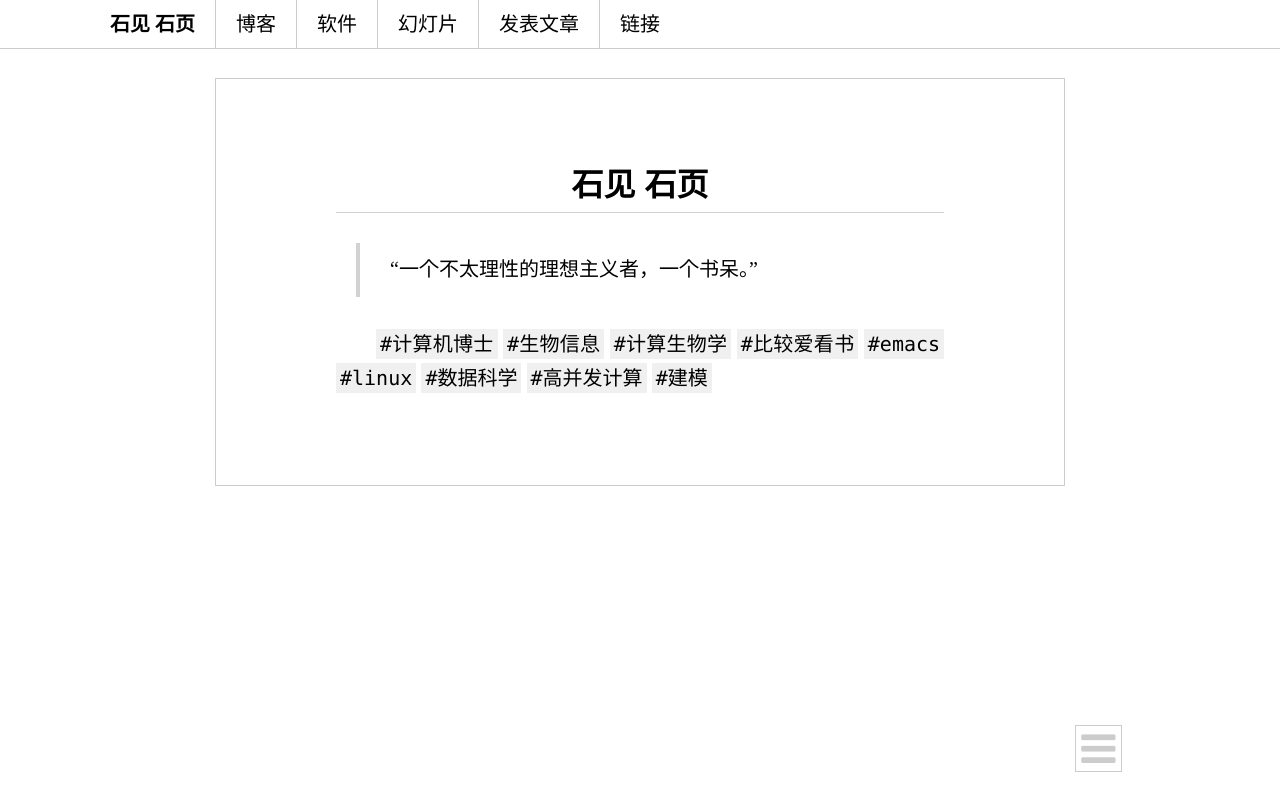
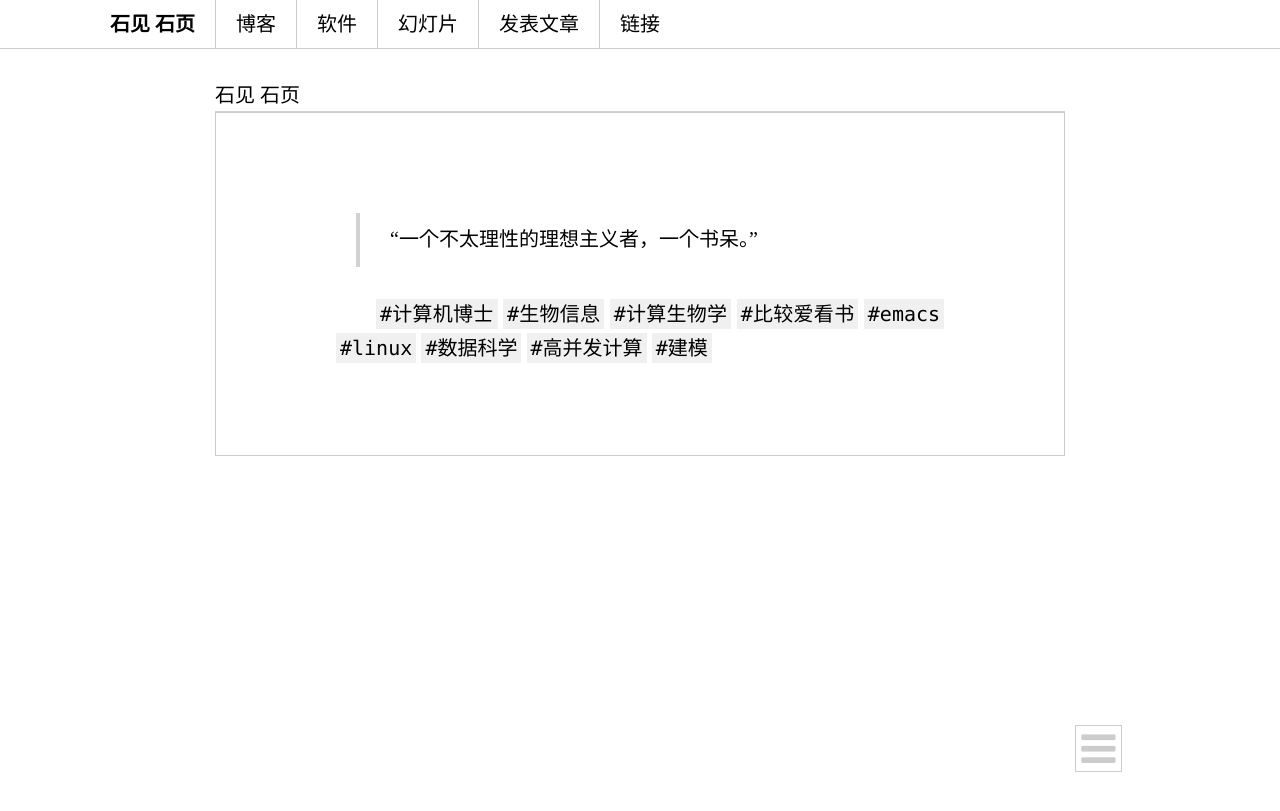
Before and after one commit to dustincys/cn, a Jekyll site: the page built from index.md, in a window 1280 px wide. Shown: the top 811 px of the page. Built offline with Jekyll 4.4.1, drawn with Linux system fonts in a browser that asks for light colours; nearby versions of some CDN libraries; comment, search, counter and statistics services are not loaded.

Commit message:
change header layout

```diff
--- a/_layouts/page.html
+++ b/_layouts/page.html
@@ -13,9 +13,8 @@ layout: default
 </nav>
 </div>
 <div id="container">
-<div id="headofpost" class="post">
     <header>
-        <h1>{{ page.title }}</h1>
+        <headertitle>{{ page.title }}</headertitle>
         <hr class="style1"/>
         <!-- body has the class "cbp-spmenu-push" -->
         <div class="container">
@@ -27,12 +26,12 @@ layout: default
             </div>
         </div>
     </header>
+    <div id="headofpost" class="post">
     {% if page.toc %}
     {% include toc.md %}
     {% endif %}
     {{ content }}
 </div>
-
 
 {% if page.share %}
 <div id="baidusharebuttons" class="baidubutton">
--- a/_layouts/post.html
+++ b/_layouts/post.html
@@ -13,9 +13,8 @@ layout: default
 </nav>
 </div>
 <div id="container">
-<div class="post" id="headofpost">
 <header>
-        <h1>{{ page.title }}</h1>
+    <headertitle>{{ page.title }}</headertitle>
     <hr class="style1"/>
     <!-- body has the class "cbp-spmenu-push" -->
     <div class="container">
@@ -27,6 +26,7 @@ layout: default
         </div>
     </div>
 </header>
+<div class="post" id="headofpost">
     {% if page.toc %}
     {% include toc.md %}
     {% endif %}
```
Lines whose indentation alone changed are shown as unchanged.
